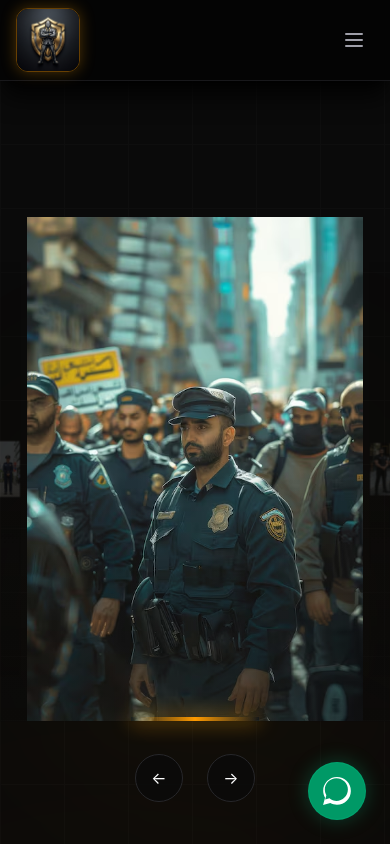
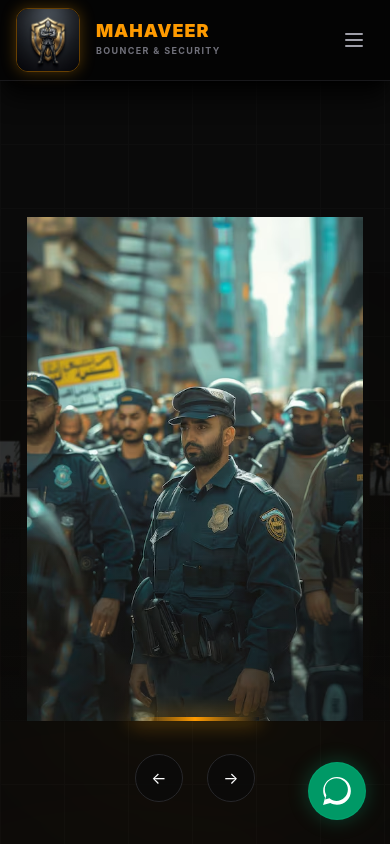
Before and after one commit to chauhanneha9935-crypto/Mahaveer-Bouncer-and-security, a React (Vite) app: page / in a window 390 px wide. Shown: the top 844 px of the page. Built offline with nearby package versions, Linux system fonts and the light colour scheme.

Commit message:
Show responsive website branding in Navbar on phone screens

```diff
--- a/src/components/Navbar.jsx
+++ b/src/components/Navbar.jsx
@@ -29,9 +29,9 @@ export default function Navbar() {
               alt="Mahaveer Bouncer & Security Logo"
               className="h-16 w-16 sm:h-20 sm:w-20 object-contain rounded-xl border border-amber-500/40 shadow-[0_0_15px_rgba(245,158,11,0.3)] transition-all duration-300 hover:scale-105 hover:border-amber-500/70 hover:shadow-[0_0_25px_rgba(245,158,11,0.55)]"
             />
-            <div className="hidden sm:flex flex-col text-left">
-              <span className="text-2xl md:text-3xl font-black tracking-wider text-amber-500 leading-none">MAHAVEER</span>
-              <span className="text-xs tracking-[0.2em] text-zinc-500 font-bold uppercase mt-2">Bouncer & Security</span>
+            <div className="flex flex-col text-left">
+              <span className="text-lg sm:text-2xl md:text-3xl font-black tracking-wider text-amber-500 leading-none">MAHAVEER</span>
+              <span className="text-[9px] sm:text-xs tracking-[0.15em] sm:tracking-[0.2em] text-zinc-500 font-bold uppercase mt-1 sm:mt-2">Bouncer & Security</span>
             </div>
           </Link>
 
```
